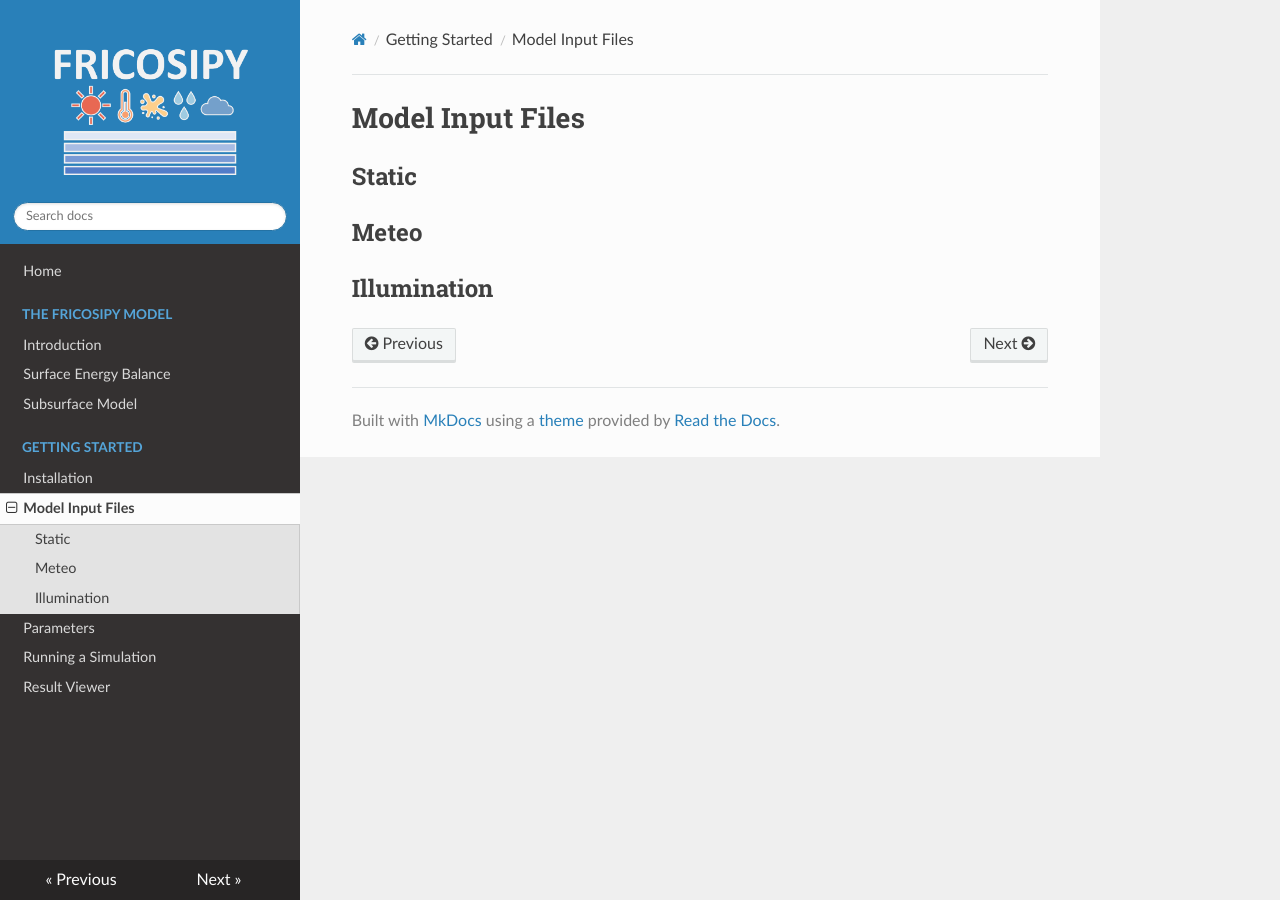
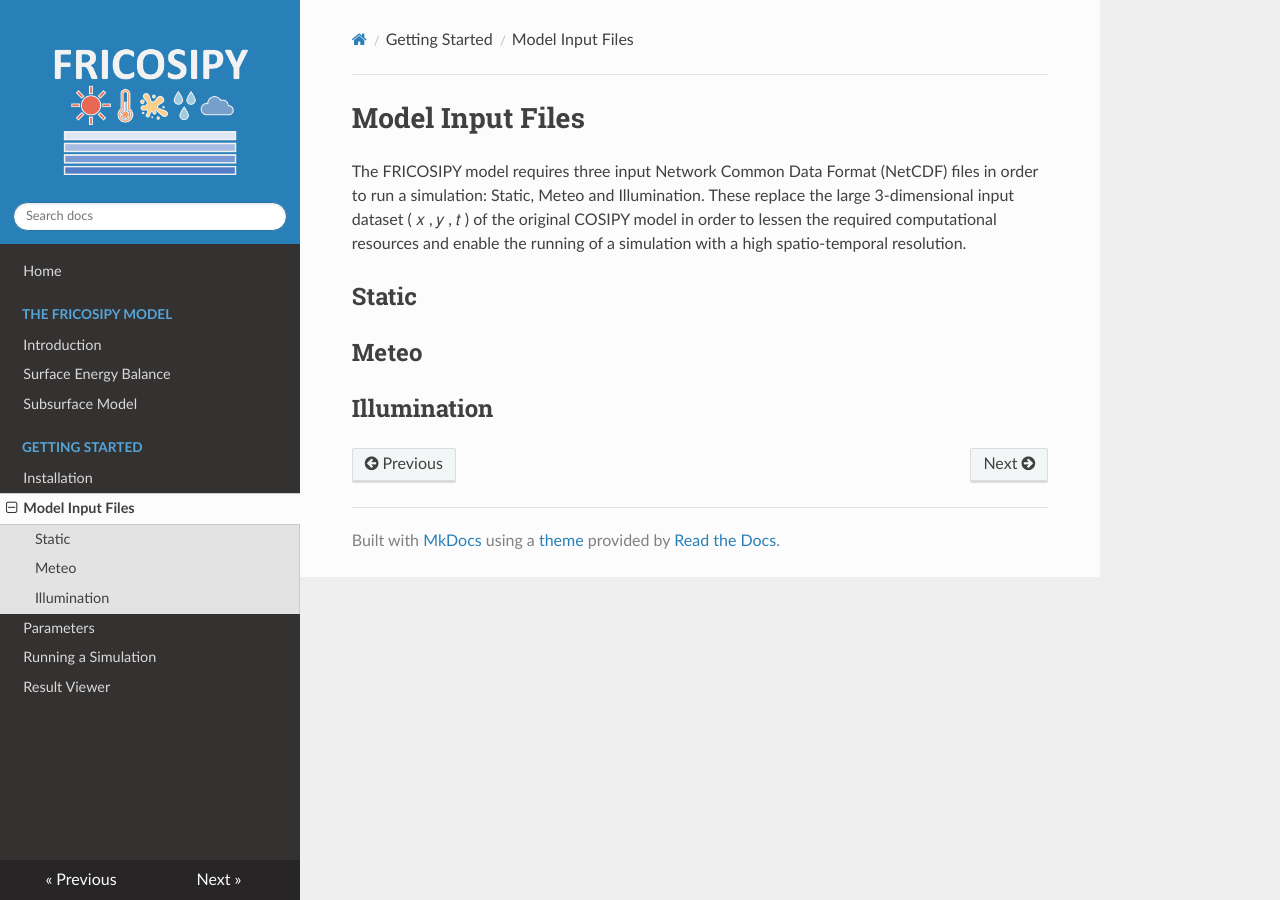
Before and after one commit to MarcusGastaldello/FRICOSIPY, an MkDocs documentation site: the page built from docs/model_input_files.md, in a window 1280 px wide. Built offline with MkDocs 1.6.1, drawn with Linux system fonts in a browser that asks for light colours; nearby versions of some CDN libraries.

Commit message:
Update model_input_files.md

```diff
--- a/docs/model_input_files.md
+++ b/docs/model_input_files.md
@@ -1,4 +1,6 @@
 # Model Input Files
+
+The FRICOSIPY model requires three input Network Common Data Format (NetCDF) files in order to run a simulation: Static, Meteo and Illumination. These replace the large 3-dimensional input dataset ( 𝑥 , 𝑦 , 𝑡 ) of the original COSIPY model in order to lessen the required computational resources and enable the running of a simulation with a high spatio-temporal resolution.
 
 ## Static
 
```
